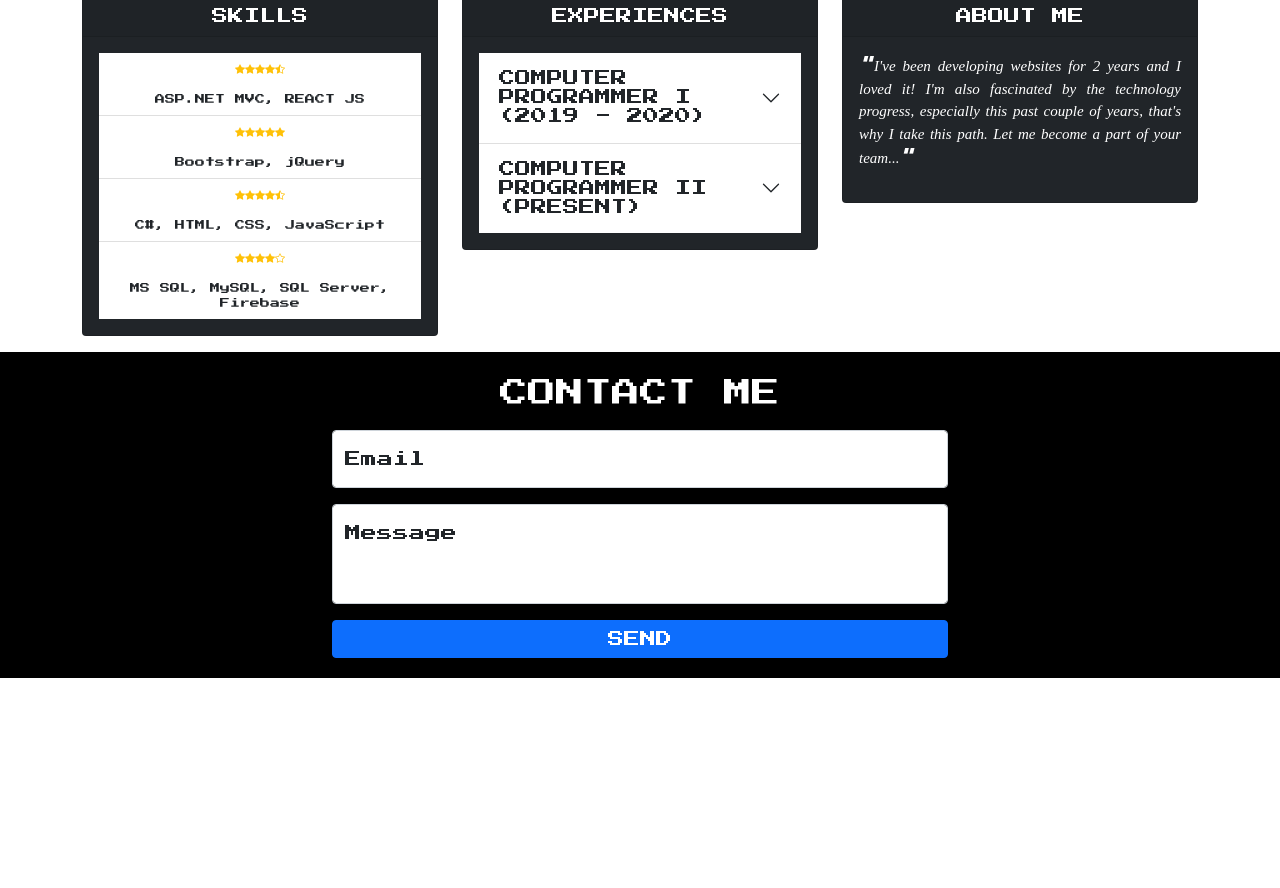
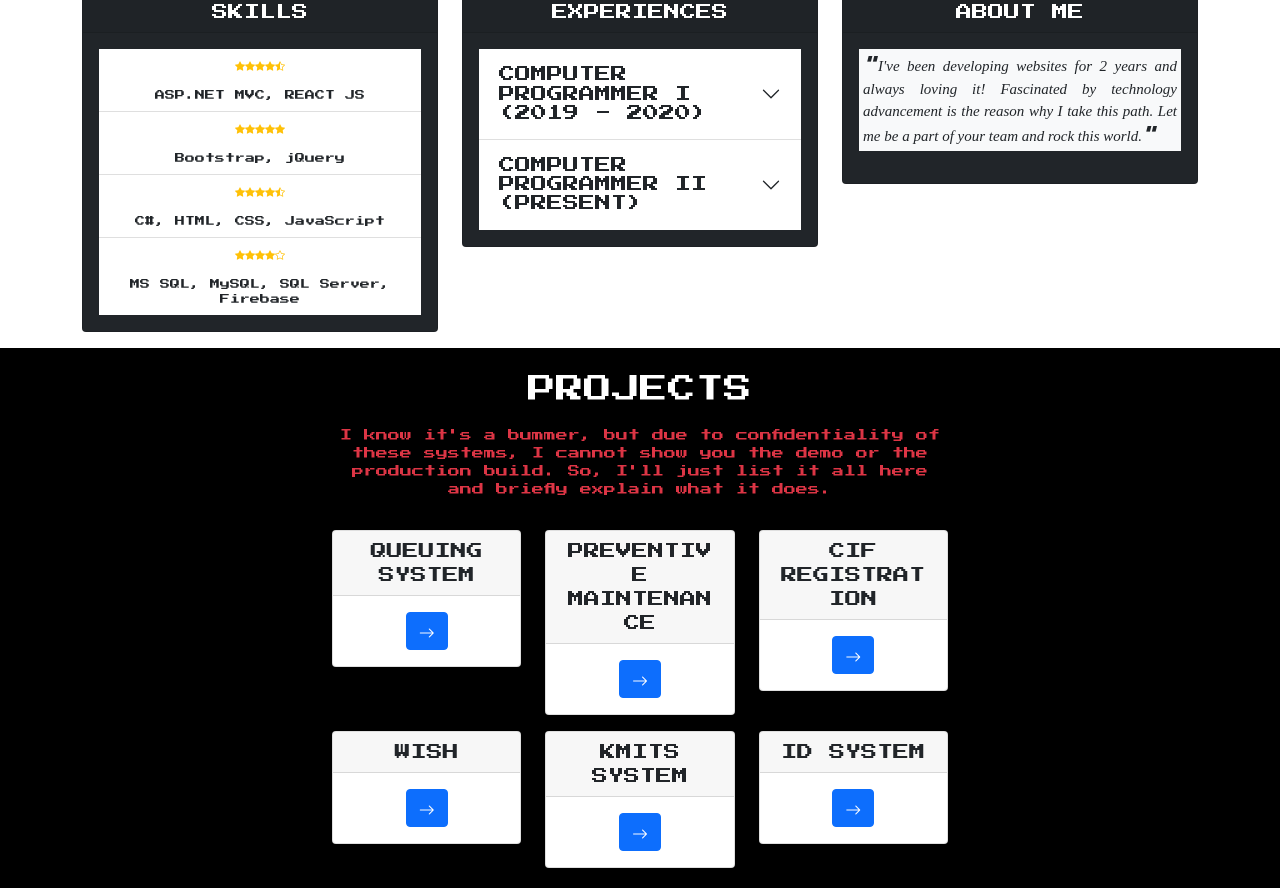
Before and after one commit to thisismav99/github-myportfolio, a React (Create React App) app: page / in a window 1280 px wide. Shown: the part 425-1313 px from the top of the page. Before the commit the page ends 1103 px from the top, so only its background shows below. Built offline with nearby package versions, Linux system fonts and the light colour scheme.

Commit message:
Added animations and fixed some sentences

```diff
--- a/public/index.html
+++ b/public/index.html
@@ -7,7 +7,7 @@
     <meta name="theme-color" content="#000000" />
     <meta
       name="description"
-      content="Web site created using create-react-app"
+      content="Portfolio Web site"
     />
     <link rel="apple-touch-icon" href="%PUBLIC_URL%/logo192.png" />
     <!--
@@ -24,7 +24,7 @@
       work correctly both with client-side routing and a non-root public URL.
       Learn how to configure a non-root public URL by running `npm run build`.
     -->
-    <title>React App</title>
+    <title>My Portfolio</title>
   </head>
   <body>
     <noscript>You need to enable JavaScript to run this app.</noscript>
--- a/src/components/Body.js
+++ b/src/components/Body.js
@@ -3,7 +3,7 @@ const Body = () => {
     return (
         <div className="container">
             <div className="row text-center">
-                <div className="col-xl-4">
+                <div className="col-xl-4 skills-component">
                     <div className="card bg-dark mt-3">
                         <div className="card-header">
                             SKILLS
@@ -54,7 +54,7 @@ const Body = () => {
                         </div>
                     </div>
                 </div>
-                <div className="col-xl-4">
+                <div className="col-xl-4 experience-component">
                     <div className="card bg-dark mt-3">
                         <div className="card-header">
                             EXPERIENCES
@@ -69,7 +69,7 @@ const Body = () => {
                                     </h2>
                                     <div id="flush-collapseOne" className="accordion-collapse collapse" aria-labelledby="flush-headingOne" data-bs-parent="#accordionFlushExample">
                                         <div className="accordion-body text-dark">
-                                            Development of in house IT SYSTEM for DOH MMCHD. Monitoring and maintenance of
+                                            Development of in house IT Systems. Monitoring and maintenance of
                                             existing systems.
                                         </div>
                                     </div>
@@ -82,8 +82,8 @@ const Body = () => {
                                     </h2>
                                     <div id="flush-collapseTwo" className="accordion-collapse collapse" aria-labelledby="flush-headingTwo" data-bs-parent="#accordionFlushExample">
                                         <div className="accordion-body text-dark">
-                                            Development, monitoring and maintenance of both IT SYSTEMS for DOH MMCHD
-                                            and Central Office.
+                                            Planning, development, monitoring, maintenance and handling of overall process
+                                            of IT Systems.
                                         </div>
                                     </div>
                                 </div>
@@ -91,16 +91,17 @@ const Body = () => {
                         </div>
                     </div>
                 </div>
-                <div className="col-xl-4">
+                <div className="col-xl-4 about-component">
                     <div className="card bg-dark mt-3">
                         <div className="card-header">
                             ABOUT ME
                         </div>
                         <div className="card-body">
-                            <p className="fst-italic about-container">
-                                <span className="quoute">"</span>I've been developing websites for 2 years and I loved it! I'm also fascinated by the
-                                technology progress, especially this past couple of years, that's why I take this path.
-                                Let me become a part of your team...<span className="quoute">"</span>
+                            <p className="bg-light text-dark p-1 fst-italic about-container">
+                                <span className="quoute">"</span>
+                                    I've been developing websites for 2 years and always loving it! Fascinated by technology
+                                    advancement is the reason why I take this path. Let me be a part of your team and rock this world.
+                                <span className="quoute">"</span>
                             </p>
                         </div>
                     </div>
--- a/src/components/Footer.js
+++ b/src/components/Footer.js
@@ -1,28 +1,84 @@
 
 const Footer = () => {
     return (
-        <div className="container-fluid text-center mt-3 contact-container">
-            <p className="fs-3 text-white">CONTACT ME</p>
+        <div className="container-fluid text-center mt-3 project-container">
             <div className="row">
                 <div className="col-xl-3">
 
                 </div>
                 <div className="col-xl-6">
-                    <form autoComplete="off">
-                        <div className="form-floating mb-3">
-                            <input type="email" className="form-control" id="emailInput" placeholder="Email" />
-                            <label htmlFor="emailInput">Email</label>
+                    <p className="fs-3 text-white">PROJECTS</p>
+                    <p className="text-danger project-description">
+                        I know it's a bummer, but due to confidentiality of these systems,
+                        I cannot show you the demo or the production build. So, I'll just list it
+                        all here and briefly explain what it does.
+                    </p>
+
+                    <div className="row">
+                        <div className="col-xl-4">
+                            <div className="card text-dark mt-3">
+                                <div className="card-header">
+                                    QUEUING SYSTEM
+                                </div>
+                                <div className="card-body">
+                                    <button className="btn btn-primary"><i className="bi bi-arrow-right"></i></button>
+                                </div>
+                            </div>
                         </div>
+                        <div className="col-xl-4">
+                            <div className="card text-dark mt-3">
+                                <div className="card-header">
+                                    PREVENTIVE MAINTENANCE
+                                </div>
+                                <div className="card-body">
+                                    <button className="btn btn-primary"><i className="bi bi-arrow-right"></i></button>
+                                </div>
+                            </div>
+                        </div>
+                        <div className="col-xl-4">
+                            <div className="card text-dark mt-3">
+                                <div className="card-header">
+                                    CIF REGISTRATION
+                                </div>
+                                <div className="card-body">
+                                    <button className="btn btn-primary"><i className="bi bi-arrow-right"></i></button>
+                                </div>
+                            </div>
+                        </div>
+                    </div>
 
-                        <div className="form-floating mb-3">
-                            <textarea className="form-control" id="messageInput" placeholder="Message"></textarea>
-                            <label htmlFor="messageInput">Message</label>
+                    <div className="row">
+                        <div className="col-xl-4">
+                            <div className="card text-dark mt-3">
+                                <div className="card-header">
+                                    WISH
+                                </div>
+                                <div className="card-body">
+                                    <button className="btn btn-primary"><i className="bi bi-arrow-right"></i></button>
+                                </div>
+                            </div>
                         </div>
-
-                        <div className="d-grid gap-2">
-                            <button className="btn btn-primary">SEND</button>
+                        <div className="col-xl-4">
+                            <div className="card text-dark mt-3">
+                                <div className="card-header">
+                                    KMITS SYSTEM
+                                </div>
+                                <div className="card-body">
+                                    <button className="btn btn-primary"><i className="bi bi-arrow-right"></i></button>
+                                </div>
+                            </div>
                         </div>
-                    </form>
+                        <div className="col-xl-4">
+                            <div className="card text-dark mt-3">
+                                <div className="card-header">
+                                    ID SYSTEM
+                                </div>
+                                <div className="card-body">
+                                    <button className="btn btn-primary"><i className="bi bi-arrow-right"></i></button>
+                                </div>
+                            </div>
+                        </div>
+                    </div>
                 </div>
                 <div className="col-xl-3">
 
--- a/src/index.css
+++ b/src/index.css
@@ -8,6 +8,63 @@
   background-color: black;
   color: white;
   padding: 20px;
+}
+
+.profile-container{
+  width: 200px;
+  animation-name: profile-animation;
+  animation-duration: 5s;
+}
+
+@keyframes profile-animation{
+  from{
+    width: 10px;
+  }
+  to:{
+    width: 200px;
+  }
+}
+
+.email-btn{
+  animation-name: email-animation;
+  animation-duration: 5s;
+}
+
+@keyframes email-animation{
+  from{
+    font-size: 8px;
+  }
+  to:{
+    font-size: 50px;
+  }
+}
+
+.github-btn{
+  animation-name: github-animation;
+  animation-duration: 5s;
+}
+
+@keyframes github-animation{
+  from{
+    font-size: 8px;
+  }
+  to:{
+    font-size: 50px;
+  }
+}
+
+.linkedin-btn{
+  animation-name: linkedin-animation;
+  animation-duration: 5s;
+}
+
+@keyframes linkedin-animation{
+  from{
+    font-size: 8px;
+  }
+  to:{
+    font-size: 50px;
+  }
 }
 
 .card{
@@ -28,16 +85,98 @@
   text-align: justify;
 }
 
+.skills-component{
+  animation-name: skills-animation;
+  animation-duration: 5s;
+}
+
+@keyframes skills-animation{
+  from{
+    opacity: 0;
+  }
+  to:{
+    opacity: 1;
+  }
+}
+
+.experience-component{
+  animation-name: experience-animation;
+  animation-duration: 5s;
+}
+
+@keyframes experience-animation{
+  from{
+    opacity: 0;
+  }
+  to:{
+    opacity: 1;
+  }
+}
+
+.about-component{
+  animation-name: about-animation;
+  animation-duration: 5s;
+}
+
+@keyframes about-animation{
+  from{
+    opacity: 0;
+  }
+  to:{
+    opacity: 1;
+  }
+}
+
 .quote{
   font-size: 50px;
 }
 
-.contact-container{
+.project-container{
   background-color: black;
   padding: 20px;
+  animation-name: project-animation;
+  animation-duration: 5s;
 }
 
-#messageInput{
-  resize: none;
-  height: 100px;
+@keyframes project-animation{
+  from{
+    opacity: 0;
+  }
+  to:{
+    opacity: 1;
+  }
 }
+
+.name-container{
+  animation-name: name-animation;
+  animation-duration: 5s;
+  font-size: 1.65em;
+}
+
+@keyframes name-animation{
+  from{
+    font-size: 8px;
+  }
+  to{
+    font-size: 1.65em;
+  }
+}
+
+.position-container{
+  animation-name: position-animation;
+  animation-duration: 5s;
+  font-size: 1.45em;
+}
+
+@keyframes position-animation{
+  from{
+    font-size: 8px;
+  }
+  to{
+    font-size: 1.45em;
+  }
+}
+
+.project-description{
+  font-size: 12px;
+}
```
Also changed, not shown: src/components/Header.js (+6 -6 lines).
